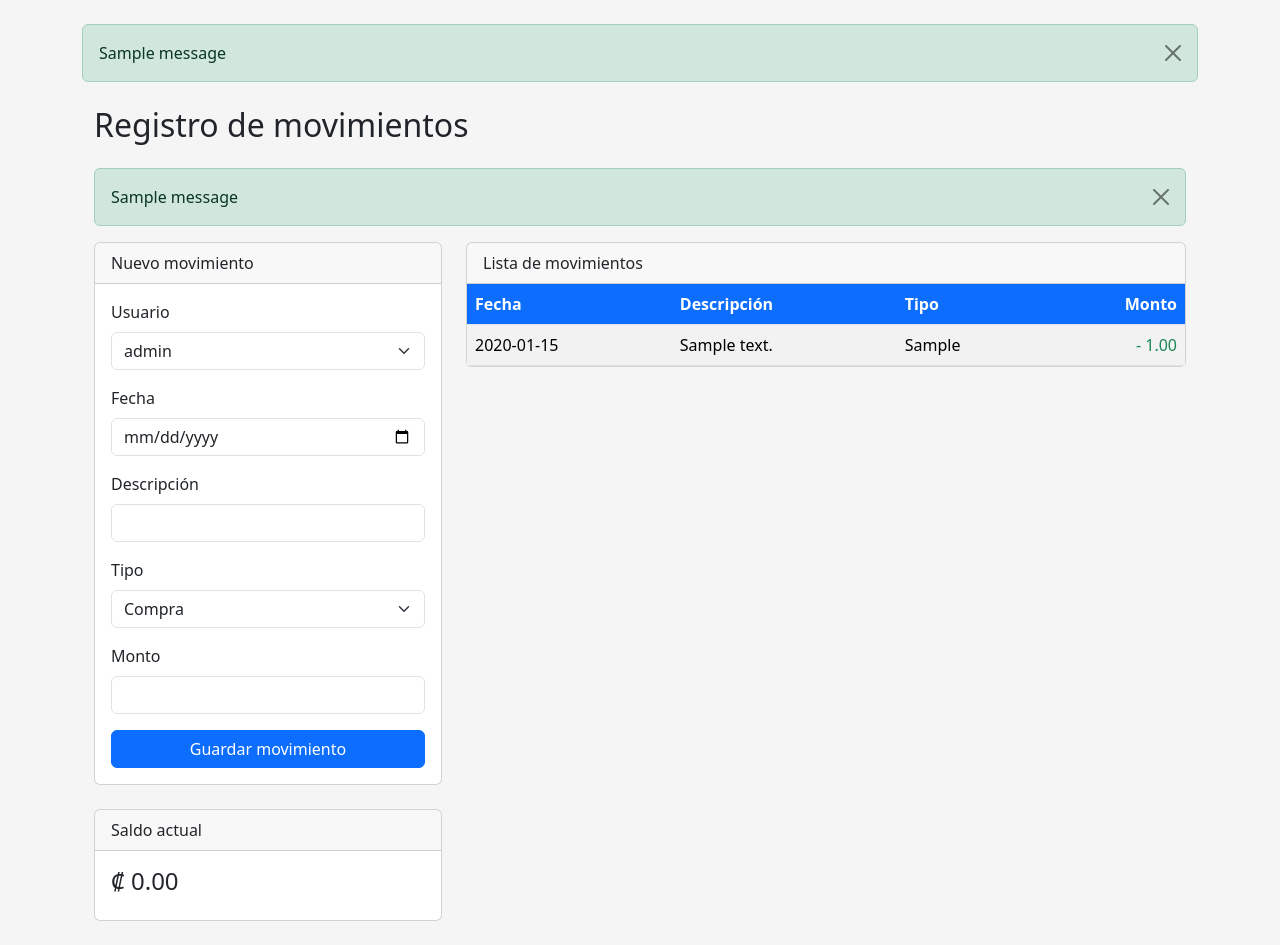
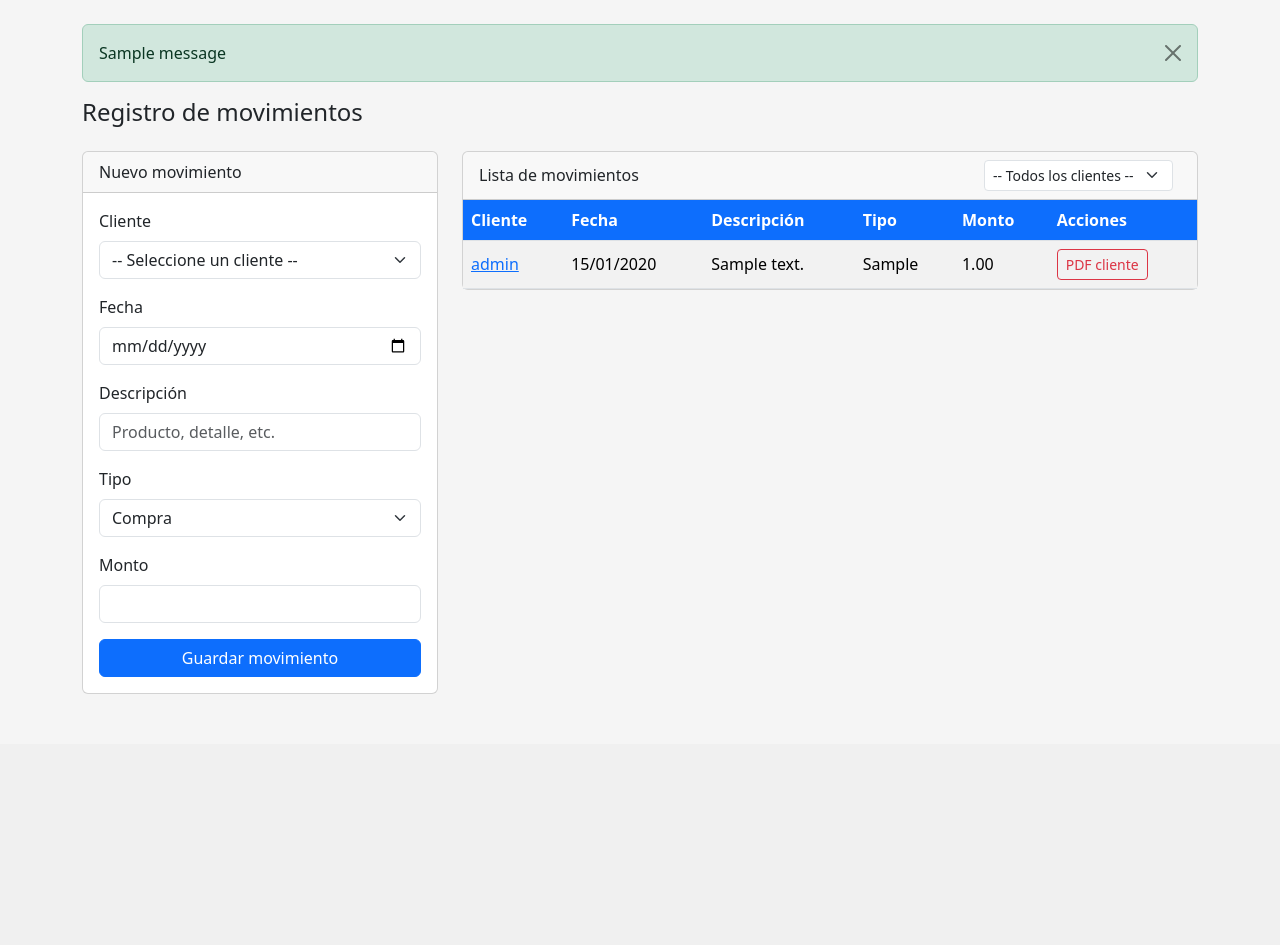
Before and after one commit to Jorleonzu86/creditos-app, a Flask app: template templates/movimientos.html in a window 1280 px wide. Shown: the part 56-1001 px from the top of the page. After the commit the page ends 750 px from the top, so only its background shows below. Run offline with Flask 3, Linux system fonts and the light colour scheme; tables that the repository leaves empty hold one stand-in row (values such as "Sample post"); the template is opened without the code that fills it: values that come from a table or form of the project are taken from there, most other values are stand-ins (such as "Sample title", 1, 10 or a date in 2020); one stand-in notice (Sample message) is shown.

Commit message:
Update movimientos.html

```diff
--- a/templates/movimientos.html
+++ b/templates/movimientos.html
@@ -1,22 +1,9 @@
 {% extends "base.html" %}
 
-{% block title %}Movimientos{% endblock %}
+{% block title %}Registrar movimientos · Créditos IBafuco{% endblock %}
 
 {% block content %}
-<div class="container mt-4">
-    <h2 class="mb-4">Registro de movimientos</h2>
-
-    {# Mensajes flash #}
-    {% with messages = get_flashed_messages(with_categories=true) %}
-      {% if messages %}
-        {% for category, message in messages %}
-          <div class="alert alert-{{ category }} alert-dismissible fade show" role="alert">
-            {{ message }}
-            <button type="button" class="btn-close" data-bs-dismiss="alert" aria-label="Close"></button>
-          </div>
-        {% endfor %}
-      {% endif %}
-    {% endwith %}
+<h1 class="h4 mb-4">Registro de movimientos</h1>
 
 <div class="row">
     <div class="col-md-4">
@@ -25,151 +12,117 @@
                 Nuevo movimiento
             </div>
             <div class="card-body">
-                    <form method="POST" action="{{ url_for('registro_movimientos') }}">
-                        {# Si es admin, puede elegir el usuario #}
-                        {% if usuarios %}
+                <form method="post" action="{{ url_for('movimientos') }}">
                     <div class="mb-3">
-                                <label for="usuario_id" class="form-label">Usuario</label>
+                        <label for="usuario_id" class="form-label">Cliente</label>
                         <select class="form-select" id="usuario_id" name="usuario_id" required>
-                                    {% for u in usuarios %}
-                                        <option value="{{ u.id }}"
-                                            {% if usuario_actual and u.id == usuario_actual.id %}selected{% endif %}>
-                                            {{ u.username }}
-                                        </option>
+                            <option value="">-- Seleccione un cliente --</option>
+                            {% for c in clientes %}
+                                <option value="{{ c.id }}">{{ c.username }}{% if c.full_name %} - {{ c.full_name }}{% endif %}</option>
                             {% endfor %}
                         </select>
                     </div>
-                        {% else %}
-                            {# Si no es admin, el usuario es el actual #}
-                            <input type="hidden" name="usuario_id" value="{{ usuario_actual.id }}">
-                        {% endif %}
 
                     <div class="mb-3">
                         <label for="fecha" class="form-label">Fecha</label>
-                            <input type="date" class="form-control" id="fecha" name="fecha"
-                                   value="{{ (usuario_actual and usuario_actual.fecha) or '' }}">
+                        <input type="date" id="fecha" name="fecha" class="form-control" required>
                     </div>
 
                     <div class="mb-3">
                         <label for="descripcion" class="form-label">Descripción</label>
-                            <input type="text" class="form-control" id="descripcion" name="descripcion" required>
+                        <input type="text" id="descripcion" name="descripcion"
+                               class="form-control" placeholder="Producto, detalle, etc.">
                     </div>
 
                     <div class="mb-3">
                         <label for="tipo" class="form-label">Tipo</label>
-                            <select class="form-select" id="tipo" name="tipo">
+                        <select id="tipo" name="tipo" class="form-select" required>
                             <option value="Compra">Compra</option>
-                                <option value="Pago">Pago</option>
+                            <option value="Abono">Abono</option>
                         </select>
                     </div>
 
                     <div class="mb-3">
                         <label for="monto" class="form-label">Monto</label>
-                            <input type="number" step="0.01" class="form-control" id="monto" name="monto" required>
+                        <input type="number" step="0.01" min="0" id="monto"
+                               name="monto" class="form-control" required>
                     </div>
 
-                        <button type="submit" class="btn btn-primary w-100">Guardar movimiento</button>
+                    <div class="d-grid">
+                        <button type="submit" class="btn btn-primary">
+                            Guardar movimiento
+                        </button>
+                    </div>
                 </form>
             </div>
         </div>
-
-            {% if usuario_actual %}
-            <div class="card">
-                <div class="card-header">
-                    Saldo actual
-                </div>
-                <div class="card-body">
-                    <h4>
-                        {% if saldo is not none %}
-                            ₡ {{ "%.2f"|format(saldo) }}
-                        {% else %}
-                            -
-                        {% endif %}
-                    </h4>
-                    {% if current_user.is_authenticated and current_user.es_admin %}
-                        <p class="mb-1"><strong>Usuario:</strong> {{ usuario_actual.username }}</p>
-                        <a href="{{ url_for('usuario_detalle', usuario_id=usuario_actual.id) }}" class="btn btn-sm btn-outline-secondary">
-                            Ver detalle del usuario
-                        </a>
-                    {% endif %}
-                </div>
-            </div>
-            {% endif %}
     </div>
 
     <div class="col-md-8">
         <div class="card">
             <div class="card-header d-flex justify-content-between align-items-center">
                 <span>Lista de movimientos</span>
-                    {% if current_user.is_authenticated and current_user.es_admin %}
-                        <form method="GET" action="{{ url_for('registro_movimientos') }}" class="d-flex">
-                            <select name="usuario_id" class="form-select form-select-sm me-2" onchange="this.form.submit()">
-                                <option value="">-- Todos los usuarios --</option>
-                                {% for u in usuarios %}
-                                    <option value="{{ u.id }}"
-                                        {% if usuario_actual and u.id == usuario_actual.id %}selected{% endif %}>
-                                        {{ u.username }}
+                <form class="d-flex" method="get" action="{{ url_for('movimientos') }}">
+                    <select class="form-select form-select-sm me-2"
+                            name="filtro_usuario"
+                            onchange="this.form.submit()">
+                        <option value="">-- Todos los clientes --</option>
+                        {% for c in clientes %}
+                            <option value="{{ c.id }}"
+                                {% if filtro_usuario == c.id %}selected{% endif %}>
+                                {{ c.username }}{% if c.full_name %} - {{ c.full_name }}{% endif %}
                             </option>
                         {% endfor %}
                     </select>
-                            <noscript><button class="btn btn-sm btn-primary" type="submit">Filtrar</button></noscript>
+                    <noscript>
+                        <button class="btn btn-sm btn-outline-secondary" type="submit">
+                            Filtrar
+                        </button>
+                    </noscript>
                 </form>
-                    {% endif %}
             </div>
             <div class="card-body p-0">
+                {% if movimientos %}
                     <div class="table-responsive">
-                        <table class="table table-striped table-hover mb-0">
+                        <table class="table table-striped table-hover mb-0 align-middle">
                             <thead>
                             <tr>
-                                    {% if current_user.is_authenticated and current_user.es_admin %}
-                                        <th>Usuario</th>
-                                    {% endif %}
+                                <th>Cliente</th>
                                 <th>Fecha</th>
                                 <th>Descripción</th>
                                 <th>Tipo</th>
-                                    <th class="text-end">Monto</th>
+                                <th>Monto</th>
+                                <th>Acciones</th>
                             </tr>
                             </thead>
                             <tbody>
-                                {% if movimientos %}
-                                    {% for mov in movimientos %}
+                            {% for m in movimientos %}
                                 <tr>
-                                            {% if current_user.is_authenticated and current_user.es_admin %}
-                                                <td>{{ mov.usuario.username }}</td>
-                                            {% endif %}
-                                            <td>{{ mov.fecha }}</td>
-                                            <td>{{ mov.descripcion }}</td>
-                                            <td>{{ mov.tipo }}</td>
-                                            <td class="text-end">
-                                                {% if mov.tipo == "Compra" %}
-                                                    <span class="text-danger">+ {{ "%.2f"|format(mov.monto) }}</span>
-                                                {% else %}
-                                                    <span class="text-success">- {{ "%.2f"|format(mov.monto) }}</span>
-                                                {% endif %}
+                                    <td>
+                                        <a href="{{ url_for('usuario_detalle', usuario_id=m.usuario.id) }}">
+                                            {{ m.usuario.username }}
+                                        </a>
+                                    </td>
+                                    <td>{{ m.fecha.strftime('%d/%m/%Y') }}</td>
+                                    <td>{{ m.descripcion }}</td>
+                                    <td>{{ m.tipo }}</td>
+                                    <td>{{ "%.2f"|format(m.monto) }}</td>
+                                    <td>
+                                        <a href="{{ url_for('usuario_pdf', usuario_id=m.usuario.id) }}"
+                                           class="btn btn-sm btn-outline-danger">
+                                            PDF cliente
+                                        </a>
                                     </td>
                                 </tr>
                             {% endfor %}
-                                {% else %}
-                                    <tr>
-                                        <td colspan="5" class="text-center py-3">
-                                            No hay movimientos registrados.
-                                        </td>
-                                    </tr>
-                                {% endif %}
                             </tbody>
                         </table>
                     </div>
-                </div>
-            </div>
-
-            {% if current_user.is_authenticated and current_user.es_admin %}
-            <div class="mt-3">
-                <a href="{{ url_for('usuarios_list') }}" class="btn btn-outline-secondary">
-                    Ver resumen por usuario
-                </a>
-            </div>
+                {% else %}
+                    <p class="p-3 mb-0">No hay movimientos registrados.</p>
                 {% endif %}
             </div>
         </div>
     </div>
+</div>
 {% endblock %}
```
Lines whose indentation alone changed are shown as unchanged.
